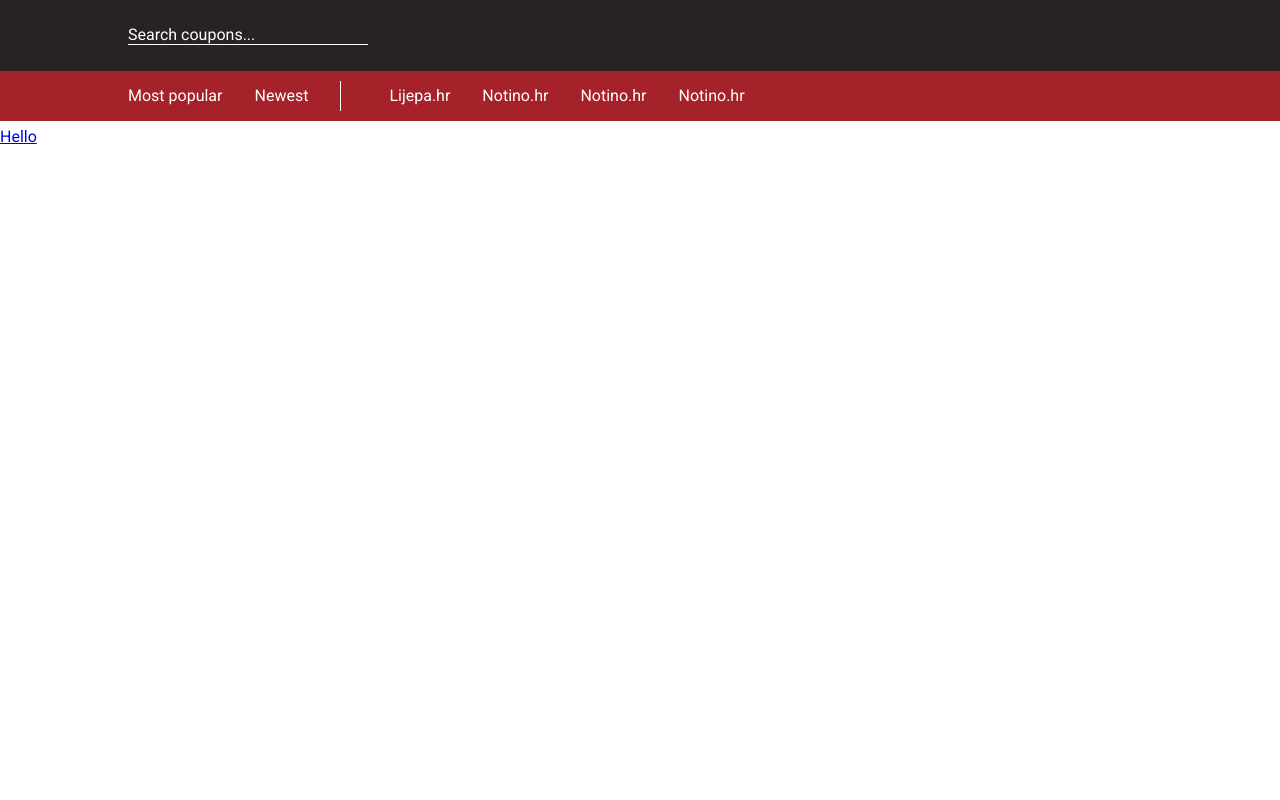
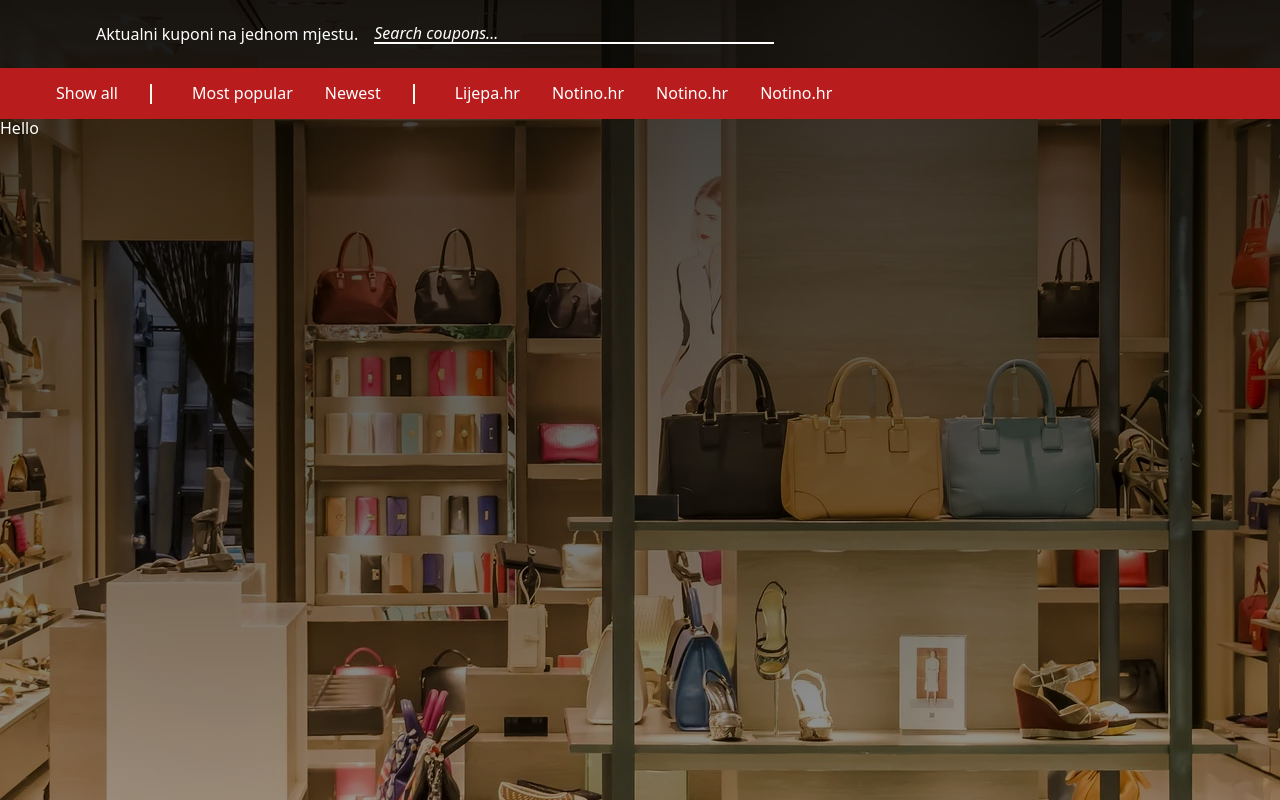
Before and after one commit to dobricsandra/coupons-client-fe, a React (Create React App) app: page / in a window 1280 px wide. Built offline with nearby package versions, Linux system fonts and the light colour scheme.

Commit message:
Header design changes

```diff
--- a/package.json
+++ b/package.json
@@ -13,6 +13,7 @@
         "normalize.css": "^8.0.1",
         "react": "^17.0.2",
         "react-dom": "^17.0.2",
+        "react-responsive": "*",
         "react-router": "^6.2.1",
         "react-router-dom": "^6.2.1",
         "react-scripts": "5.0.0",
--- a/src/components/navigation/Navigation.style.ts
+++ b/src/components/navigation/Navigation.style.ts
@@ -1,34 +1,35 @@
 import styled from "styled-components";
 
-const NavigationStyled = styled.div`
-    height: 8rem;
-
+export const NavigationStyled = styled.div`
+    font-size: 16px;
     .upper-header {
         background-color: var(--color-black);
-        padding: 2% 10%;
+        padding: 1.5rem 6rem;
         display: flex;
         align-items: center;
         flex-wrap: wrap;
 
         input {
             all: unset;
-            border-bottom: 1px solid white;
-            width: 15rem;
+            margin-left: 1rem;
+            border-bottom: 2px solid var(--color-white);
+            width: 25rem;
             cursor: input;
             color: white;
         }
         input::placeholder {
-            color: white;
+            color: var(--color-white);
+            font-style: italic;
         }
     }
     .lower-header {
-        padding: 0% 10%;
+        padding: 0rem 1rem;
         background-color: var(--color-red);
         display: flex;
         align-items: center;
         flex-wrap: wrap;
+        color: var(--color-yellow-light);
         ul {
-            padding: 0px;
             display: flex;
             flex-wrap: wrap;
         }
@@ -39,17 +40,28 @@ const NavigationStyled = styled.div`
             display: inline;
         }
         .border {
-            height: 30px;
-            border-left: 1px solid white;
-            padding-right: 3rem;
+            height: 20px;
+            border-left: 2px solid var(--color-yellow-light);
         }
     }
 
-    @media (max-width: 768px) {
-        .lower-header .border {
-            display: none;
+    @media (max-width: 750px) {
+        font-size: 15px;
+    }
+
+    @media (min-width: 450px) and (max-width: 749px) {
+        .lower-header {
+            .border {
+                display: none;
+            }
+            ul {
+                display: flex;
+                width: 100%;
+                justify-content: space-between;
+                flex-wrap: wrap;
+            }
         }
     }
 `;
 
-export default NavigationStyled;
+export const MobileNavigationStyled = styled.div``;
--- a/src/components/navigation/Navigation.tsx
+++ b/src/components/navigation/Navigation.tsx
@@ -1,9 +1,40 @@
-import { Link } from "react-router-dom";
-import NavigationStyled from "./Navigation.style";
+import { useMediaQuery } from "react-responsive";
+
+import { NavigationStyled, MobileNavigationStyled } from "./Navigation.style";
 
 const Navigation = () => {
+    const isBigScreen = useMediaQuery({ query: "(min-width: 470px)" });
+    const isMobile = useMediaQuery({ query: "(max-width: 470px)" });
+
     return (
+        <>
+            {isBigScreen && (
                 <NavigationStyled>
+                    <div className="upper-header">
+                        <label>Aktualni kuponi na jednom mjestu.</label>
+                        <input placeholder="Search coupons..." />
+                    </div>
+                    <div className="lower-header">
+                        <ul>
+                            <li>Show all</li>
+                        </ul>
+                        <div className="border"></div>
+                        <ul>
+                            <li>Most popular</li>
+                            <li>Newest</li>
+                        </ul>
+                        <div className="border"></div>
+                        <ul>
+                            <li>Lijepa.hr</li>
+                            <li>Notino.hr</li>
+                            <li>Notino.hr</li>
+                            <li>Notino.hr</li>
+                        </ul>
+                    </div>
+                </NavigationStyled>
+            )}
+            {isMobile && (
+                <MobileNavigationStyled>
                     <div className="upper-header">
                         <input placeholder="Search coupons..." />
                     </div>
@@ -20,7 +51,9 @@ const Navigation = () => {
                             <li>Notino.hr</li>
                         </ul>
                     </div>
-        </NavigationStyled>
+                </MobileNavigationStyled>
+            )}
+        </>
     );
 };
 
--- a/src/index.css
+++ b/src/index.css
@@ -1,8 +1,10 @@
 html {
-    --color-black: rgba(36, 30, 30, 0.98);
-    --color-red: rgba(166, 34, 42, 1);
-
-    overflow: hidden;
+    --color-black: rgba(0, 0, 0, 0.5);
+    --color-red: rgba(185, 28, 28);
+    --color-white: rgba(255, 255, 255, 1);
+    --color-gray: rgb(174, 175, 179);
+    --color-yellow-light: rgba(255, 251, 235);
+    height: 100%;
 }
 
 * {
@@ -10,7 +12,15 @@ html {
 }
 
 body {
-    font-family: "Roboto", sans-serif;
+    font-family: "ui-sans-serif", "system-ui", -apple-system, BlinkMacSystemFont,
+        "Segoe UI", "Roboto", "Helvetica Neue", Arial, "Noto Sans", sans-serif,
+        "Apple Color Emoji", "Segoe UI Emoji", "Segoe UI Symbol",
+        "Noto Color Emoji";
+    font-weight: 500;
     -webkit-font-smoothing: antialiased;
     -moz-osx-font-smoothing: grayscale;
+    color: var(--color-white);
+    background: linear-gradient(rgba(0, 0, 0, 0.8), rgba(0, 0, 0, 0.4)),
+        url("/public/images/background_image.webp");
+    background-size: cover;
 }
--- a/src/pages/Coupons.tsx
+++ b/src/pages/Coupons.tsx
@@ -1,5 +1,5 @@
 const Coupons = () => {
-    return <a href="sss.r">Hello</a>;
+    return <div>Hello</div>;
 };
 
 export default Coupons;
```
Also changed, not shown: public/images/background_image.webp (added), 1 other file (tests, documents, lock files or other folders). Lines whose indentation alone changed are shown as unchanged.
